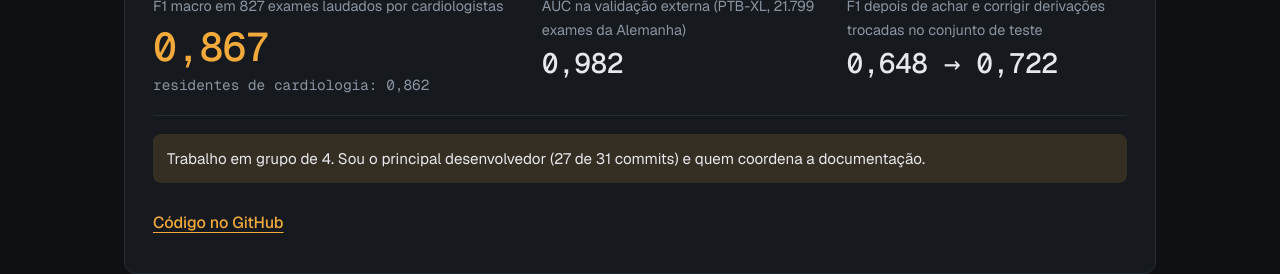
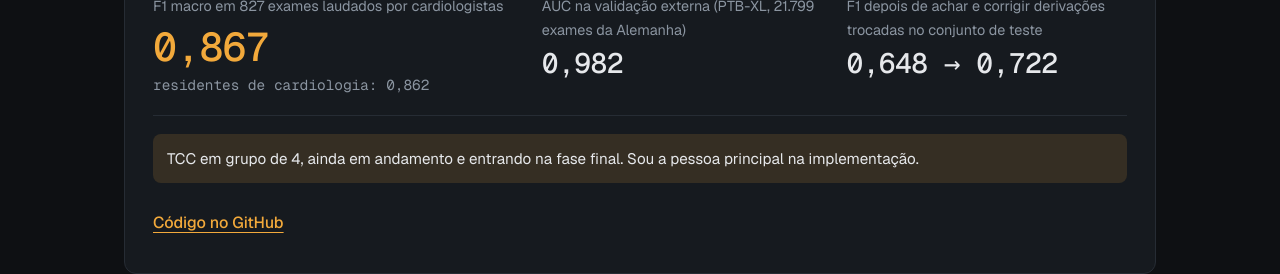
Before and after one commit to Joaogmos/Joaogmos.github.io, a plain HTML site: page index.html in a window 1280 px wide. Shown: the part 1340-1614 px from the top of the page. Drawn offline with nearby package versions, Linux system fonts and the light colour scheme.

Commit message:
ECG: tira o número de commits e diz que o TCC está na fase final
Co-Authored-By: Claude Opus 5.5 <noreply@anthropic.com>

```diff
--- a/index.html
+++ b/index.html
@@ -74,7 +74,7 @@
             <dd><span class="valor">0,648 &rarr; 0,722</span></dd>
           </div>
         </dl>
-        <p class="ressalva">Trabalho em grupo de 4. Sou o principal desenvolvedor (27 de 31 commits) e quem coordena a documentação.</p>
+        <p class="ressalva">TCC em grupo de 4, ainda em andamento e entrando na fase final. Sou a pessoa principal na implementação.</p>
         <a class="link" href="https://github.com/Joaogmos/IAECG">Código no GitHub</a>
       </article>
 
```
